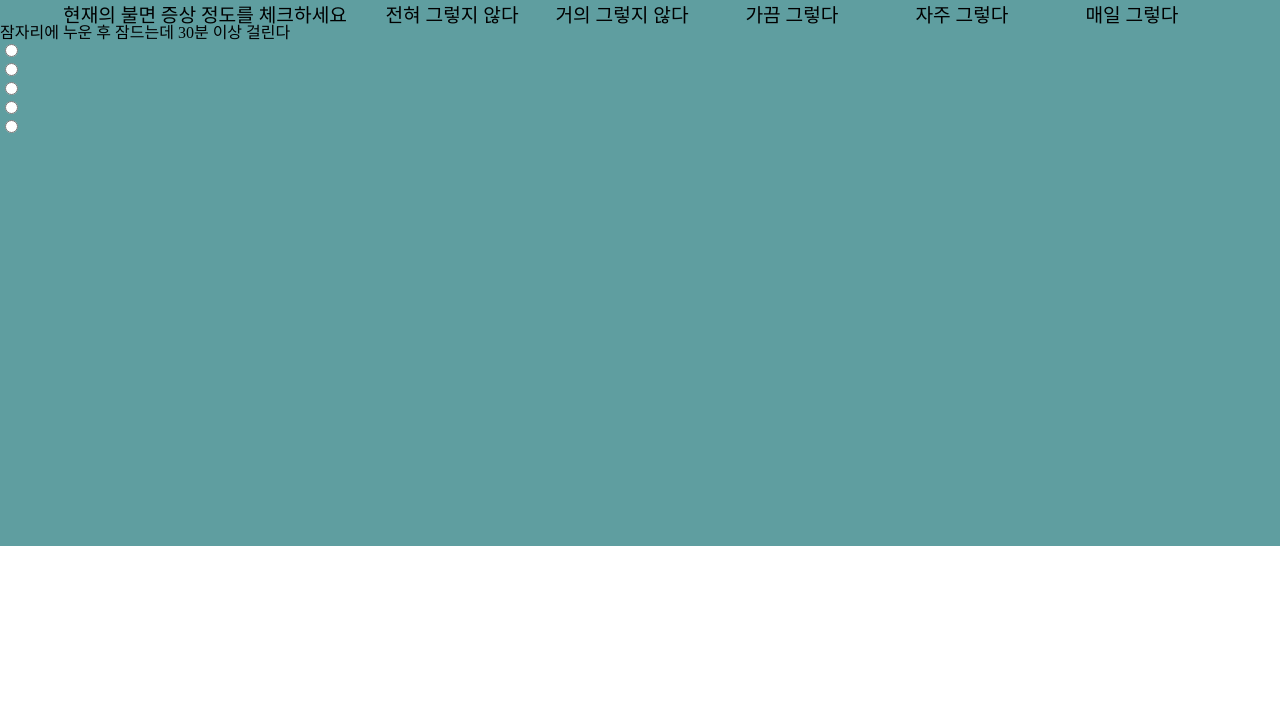
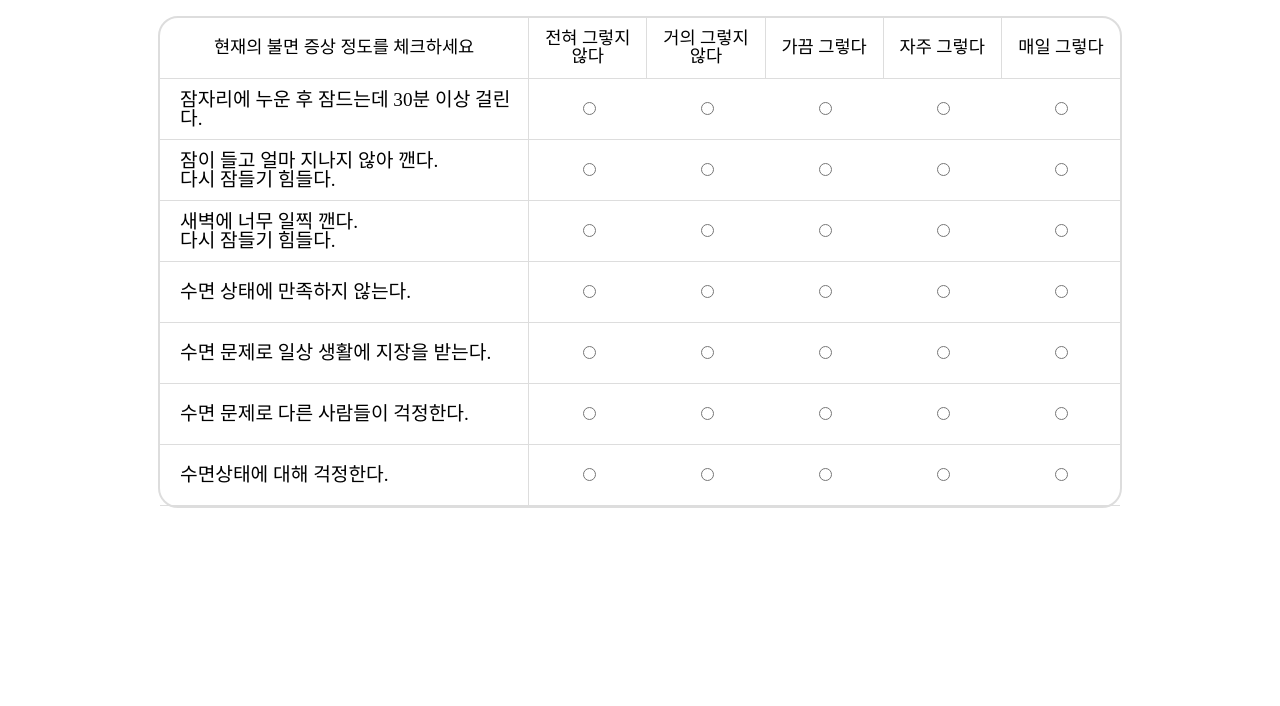
Before and after one commit to nmgvnm/sodoc_mkform, a plain HTML site: page index.html in a window 1280 px wide. Shown: the part 94-800 px from the top of the page. Drawn offline with Linux system fonts and the light colour scheme.

Commit message:
0401 commit

```diff
--- a/index.html
+++ b/index.html
@@ -13,6 +13,7 @@
 </head>
 <body>
   <div class="container">
+    <div class="wrapper">
       <header>
         <h1>불면증 증상 척도(Insomnia Severity Index)</h1>
         <div class="Pinfo">
@@ -24,18 +25,23 @@
         </div>
       </header>
       <main>
+        <div class="main_wrapper">
           <div class="title">
+            <div class="title_item1">
               <h2>현재의 불면 증상 정도를 체크하세요</h2>
+            </div>
+            <div class="title_item2">
               <ul>
-          <li>전혀 그렇지 않다</li>
-          <li>거의 그렇지 않다</li>
-          <li>가끔 그렇다</li>
-          <li>자주 그렇다</li>
-          <li>매일 그렇다</li>
+                <li><span>전혀 그렇지<br /> 않다</span></li>
+                <li><span>거의 그렇지<br /> 않다</span></li>
+                <li><span>가끔 그렇다</span></li>
+                <li><span>자주 그렇다</span></li>
+                <li><span>매일 그렇다</span></li>
               </ul>
             </div>
-      <div class="question1">
-        <h2>잠자리에 누운 후 잠드는데 30분 이상 걸린다</h2>
+          </div>
+          <div class="question q-1">
+            <h2>잠자리에 누운 후 잠드는데 30분 이상 걸린다.</h2>
             <ul>
               <li><input type="radio" name="q1" value="0"></li>
               <li><input type="radio" name="q1" value="1"></li>
@@ -44,9 +50,71 @@
               <li><input type="radio" name="q1" value="4"></li>
             </ul>
           </div>
+          <div class="question q-2">
+            <h2>잠이 들고 얼마 지나지 않아 깬다.<br /> 다시 잠들기 힘들다.</h2>
+            <ul>
+              <li><input type="radio" name="q2" value="0"></li>
+              <li><input type="radio" name="q2" value="1"></li>
+              <li><input type="radio" name="q2" value="2"></li>
+              <li><input type="radio" name="q2" value="3"></li>
+              <li><input type="radio" name="q2" value="4"></li>
+            </ul>
+          </div>
+          <div class="question q-3">
+            <h2>새벽에 너무 일찍 깬다.<br /> 다시 잠들기 힘들다.</h2>
+            <ul>
+              <li><input type="radio" name="q3" value="0"></li>
+              <li><input type="radio" name="q3" value="1"></li>
+              <li><input type="radio" name="q3" value="2"></li>
+              <li><input type="radio" name="q3" value="3"></li>
+              <li><input type="radio" name="q3" value="4"></li>
+            </ul>
+          </div>
+          <div class="question q-4">
+            <h2>수면 상태에 만족하지 않는다.</h2>
+            <ul>
+              <li><input type="radio" name="q4" value="0"></li>
+              <li><input type="radio" name="q4" value="1"></li>
+              <li><input type="radio" name="q4" value="2"></li>
+              <li><input type="radio" name="q4" value="3"></li>
+              <li><input type="radio" name="q4" value="4"></li>
+            </ul>
+          </div>
+          <div class="question q-5">
+            <h2>수면 문제로 일상 생활에 지장을 받는다.</h2>
+            <ul>
+              <li><input type="radio" name="q5" value="0"></li>
+              <li><input type="radio" name="q5" value="1"></li>
+              <li><input type="radio" name="q5" value="2"></li>
+              <li><input type="radio" name="q5" value="3"></li>
+              <li><input type="radio" name="q5" value="4"></li>
+            </ul>
+          </div>
+          <div class="question q-6">
+            <h2>수면 문제로 다른 사람들이 걱정한다.</h2>
+            <ul>
+              <li><input type="radio" name="q6" value="0"></li>
+              <li><input type="radio" name="q6" value="1"></li>
+              <li><input type="radio" name="q6" value="2"></li>
+              <li><input type="radio" name="q6" value="3"></li>
+              <li><input type="radio" name="q6" value="4"></li>
+            </ul>
+          </div>
+          <div class="question q-7">
+            <h2>수면상태에 대해 걱정한다.</h2>
+            <ul>
+              <li><input type="radio" name="q7" value="0"></li>
+              <li><input type="radio" name="q7" value="1"></li>
+              <li><input type="radio" name="q7" value="2"></li>
+              <li><input type="radio" name="q7" value="3"></li>
+              <li><input type="radio" name="q7" value="4"></li>
+            </ul>
+          </div>
+        </div>
       </main>
       <article></article>
       <footer></footer>
     </div>
+  </div>
 </body>
 </html>
--- a/stylesheets/style.css
+++ b/stylesheets/style.css
@@ -1,8 +1,15 @@
 @charset "utf-8";
+/* common */
+
+
+
+
+
+
 /* header *****************************************************/
 header {
   width: 100%; height: 10vh;
-  background-color: aqua;
+  /* background-color: aqua; */
 }
 header h1 {
   font-size: 2rem;
@@ -12,7 +19,8 @@ header h1 {
 header .Pinfo {
 width: 50vw; height: 30px;
 margin: 0 auto;
-background-color: bisque;
+margin-top: 20px;
+/* background-color: bisque; */
 
 position: relative;
 }
@@ -28,21 +36,114 @@ header .Pinfo ul li {
 
 /* main *****************************************************/
 main {
-  width: 100%; height: 70vh;
-  background-color: cadetblue;
+  width: 100%; height: 75vh;
+  /* background-color: cadetblue; */
+  position: relative;
+  padding-top: 20px;
+}
+main .main_wrapper {
+  width: 75%;
+  margin: 0 auto;
+  /* background-color: burlywood; */
+  border: 2px solid #ddd;
+  border-radius: 20px;
+  margin-top: 10px;
 }
 main .title {
-  display: flex;
+  font-size: 1.1rem;
+  /* text-align: center; */
+  /* padding: 20px; */
+  display: grid;
+  height: 60px;
+  grid-template-columns: 1fr 1.6fr;
+  /* width: 80%; */
+  /* background-color: blue; */
+  border-bottom: solid 1px #ddd;
+  text-align: center;
+}
+main .title .title_item1 {
+  border-right: 1px solid #ddd;
+  position: relative;
+  /* background-color: aqua; */
+
+}
+main .title .title_item1 h2 {
+  /* padding-right: 20px; */
+  /* border-right: 1px solid #ddd; */
+  /* background-color: yellow; */
+  position: absolute;
+  top: 50%; left: 50%;
+  transform: translate(-50%, -50%);
+  white-space: nowrap;
+
+}
+main .title .title_item2 {
+  /* background-color: violet; */
+}
+main .title ul {
+  display: grid;
+  grid-template-columns: repeat(5, 1fr);
+  /* background-color: tomato; */
+  height: 60px;
+}
+main .title ul li {
+  border-right: 1px solid #ddd;
+  position: relative;
+}
+main .title ul li:last-child {
+  border: none;
+}
+main .title ul li span {
+  /* background-color: brown; */
+  position: absolute;
+  top: 50%; left: 50%;
+  transform: translate(-50%, -50%);
+  white-space: nowrap;
+}
+main .question {
   font-size: 1.2rem;
-  justify-content: center;
-  padding-top: 20px;
+  /* padding: 20px; */
+  display: grid;
+  grid-template-columns: 1fr 1.6fr;
+  height: 60px;
+
+  border-bottom: solid 1px #ddd;
 }
-main .title h2 {padding-right: 20px;}
-main .title ul {
+main .question h2{
+  border-right: 1px solid #ddd;
+  /* background-color: aqua; */
+  padding-left: 20px;
+  display: flex; align-items: center;
+}
+main .question ul{
   display: flex;
   text-align: center;
+  /* background-color: blanchedalmond; */
+  display: flex; align-items: center;
+  display: grid;
+  grid-template-columns: repeat(5, 1fr);
 }
-main .title ul li {width: 170px;}
-main .question1 {}
-main .question1 h2{}
-main .question1 ul{}
+main .question ul li {
+  /* background-color: blue; */
+
+}
+/* [type="radio"] {
+  vertical-align: middle;
+  appearance: none;
+  border: max(2px, 0.1em) solid gray;
+  border-radius: 50%;
+  width: 1.25em;
+  height: 1.25em;
+  transition: border 0.5s ease-in-out;
+}
+[type="radio"]:checked {
+  border: 0.4em solid tomato;
+}
+[type="radio"]:focus-visible {
+  outline-offset: max(2px, 0.1em);
+  outline: max(2px, 0.1em) dotted tomato;
+}
+[type="radio"]:hover {
+  box-shadow: 0 0 0 max(4px, 0.2em) lightgray;
+  cursor: pointer;
+} */
```
Lines whose indentation alone changed are shown as unchanged.
